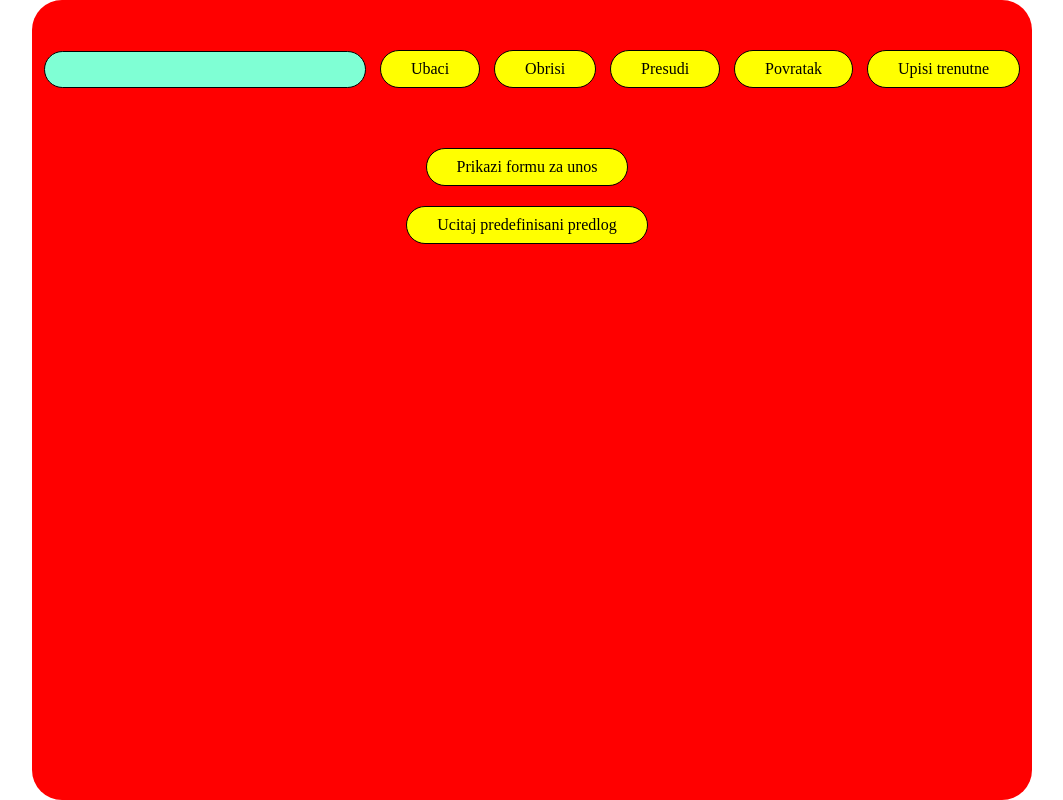
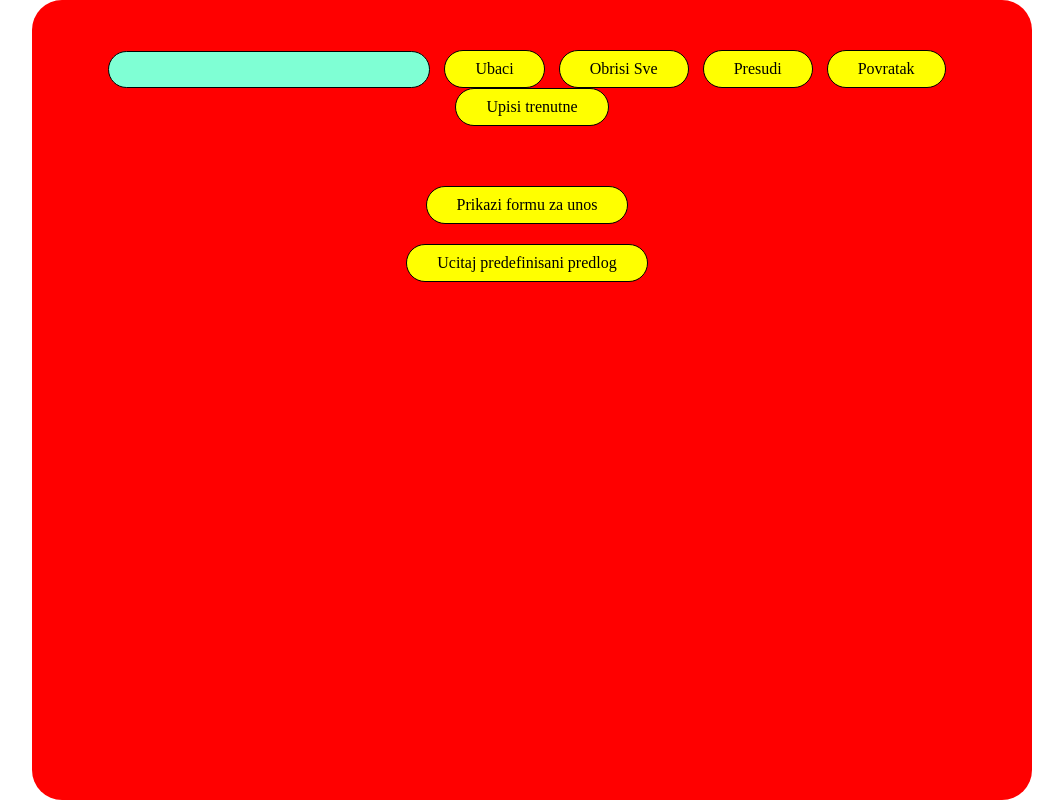
Before and after one commit to mihailogordon/igregladi, a PHP site: page / in a window 1280 px wide. Shown: the whole page, without its empty margins (108-1171 px from the left). Run offline with PHP 8.4, Linux system fonts and the light colour scheme.

Commit message:
Update index.php

```diff
--- a/index.php
+++ b/index.php
@@ -17,7 +17,7 @@
 						<div class="form">
 							<input type="text" class="input_link input_field">
 							<a href="#" class="input_link insert">Ubaci</a>
-							<a href="#" class="input_link remove_all">Obrisi</a>
+							<a href="#" class="input_link remove_all">Obrisi Sve</a>
 							<a href="#" class="input_link decide">Presudi</a>
 							<a href="#" class="input_link back">Povratak</a>
 							<a href="#" class="input_link input_current">Upisi trenutne</a>
```
